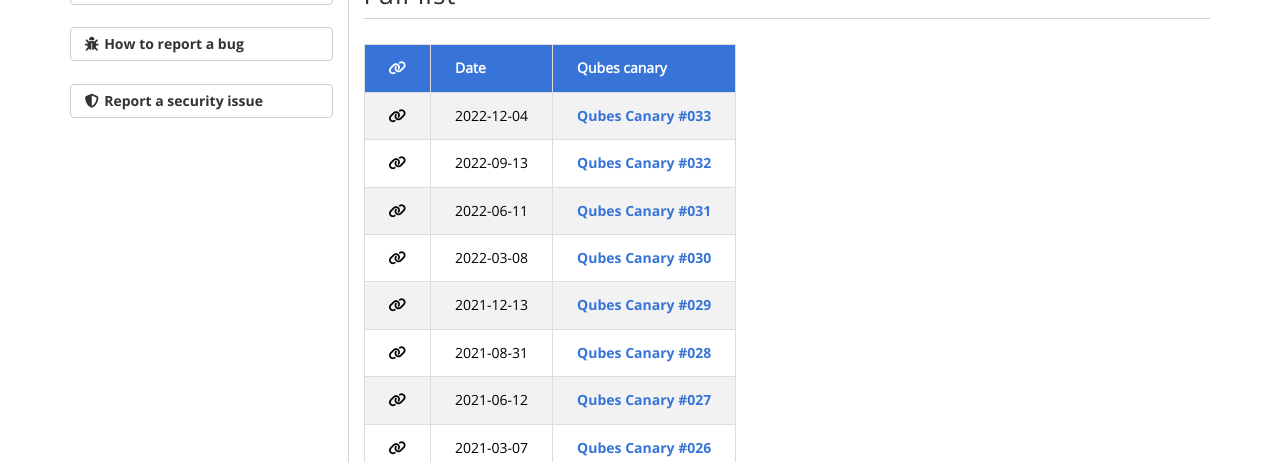
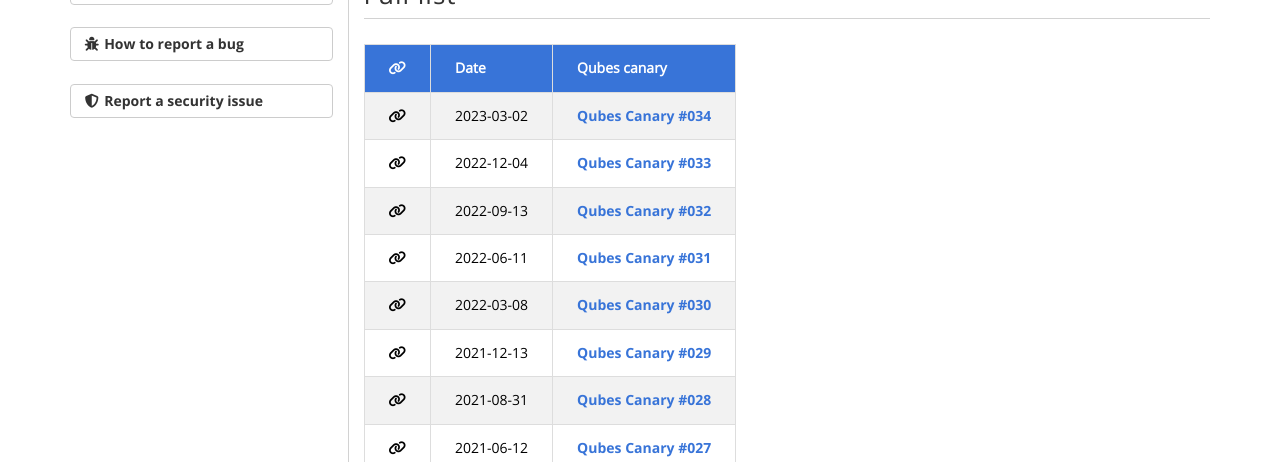
Before and after one commit to QubesOS/qubesos.github.io, a Jekyll site: the page built from pages/canary.md, in a window 1280 px wide and 900 px high. Shown: the part 438-900 px from the top of the window. Built offline with Jekyll 4.4.1, drawn with Linux system fonts in a browser that asks for light colours; some web fonts are replaced.

Commit message:
Add Canary 034

```diff
--- a/_data/sec-canary.yml
+++ b/_data/sec-canary.yml
@@ -96,3 +96,6 @@
 
 - canary: "033"
   date: 2022-12-04
+
+- canary: "034"
+  date: 2023-03-02
```
